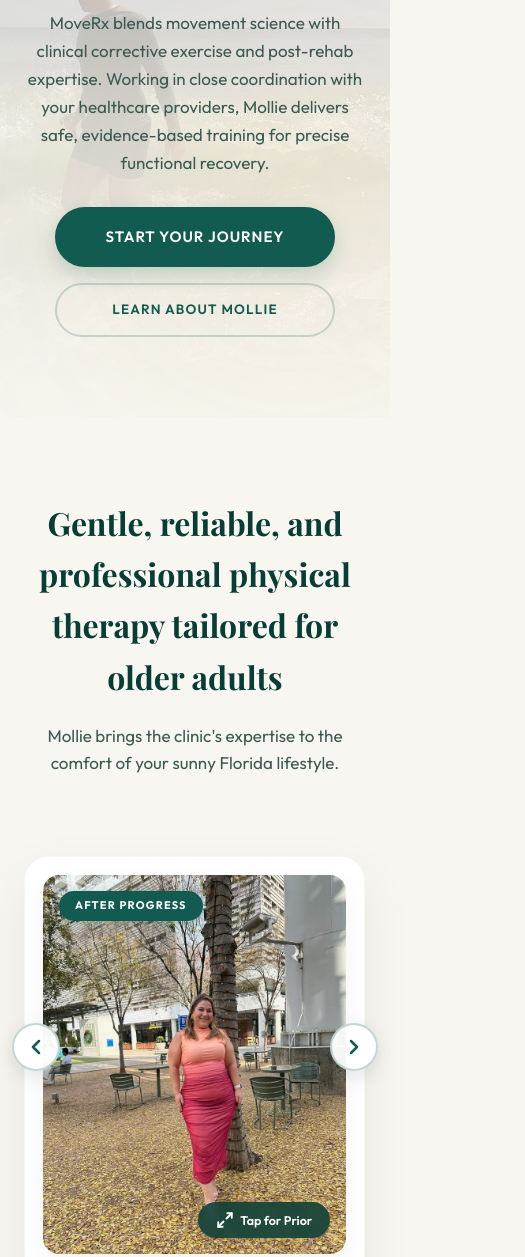
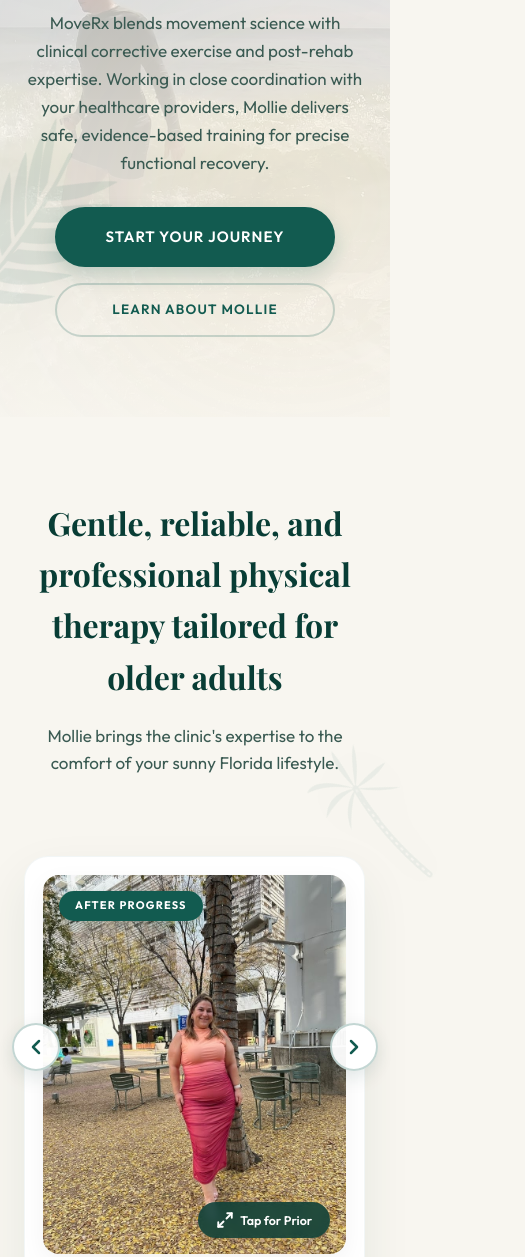
Before and after one commit to ImCasualyCoding/mollies-page-v2, a plain HTML site: page index.html in a window 390 px wide. Shown: the part 346-1603 px from the top of the page, 525 px wide, since content can reach past the window. Drawn offline with nearby package versions, Linux system fonts and the light colour scheme; a web font is replaced by a local one.

Commit message:
version 1

```diff
--- a/assets/css/main.css
+++ b/assets/css/main.css
@@ -744,9 +744,32 @@ button:focus-visible {
 /* 7. RESPONSIVE MEDIA QUERIES (Mobile and Tablet Layouts)
    ========================================================================== */
 @media (max-width: 768px) {
-    /* Hide leaves on small mobile viewports to reduce visual clutter */
+    /* Scale down and reposition leaves on mobile instead of hiding them */
     .scroll-leaf-container {
-        display: none;
+        width: 150px;
+        height: 225px;
+    }
+
+    .leaf-left {
+        left: -95px;
+    }
+
+    .leaf-right {
+        right: -95px;
+    }
+
+    .scroll-leaf-container.type-palm {
+        width: 110px;
+        height: 165px;
+    }
+
+    .scroll-leaf-container.type-sand {
+        width: 120px;
+        height: 80px;
+    }
+
+    .scroll-leaf-container.type-sand.leaf-left {
+        left: -75px;
     }
 }
 
```
